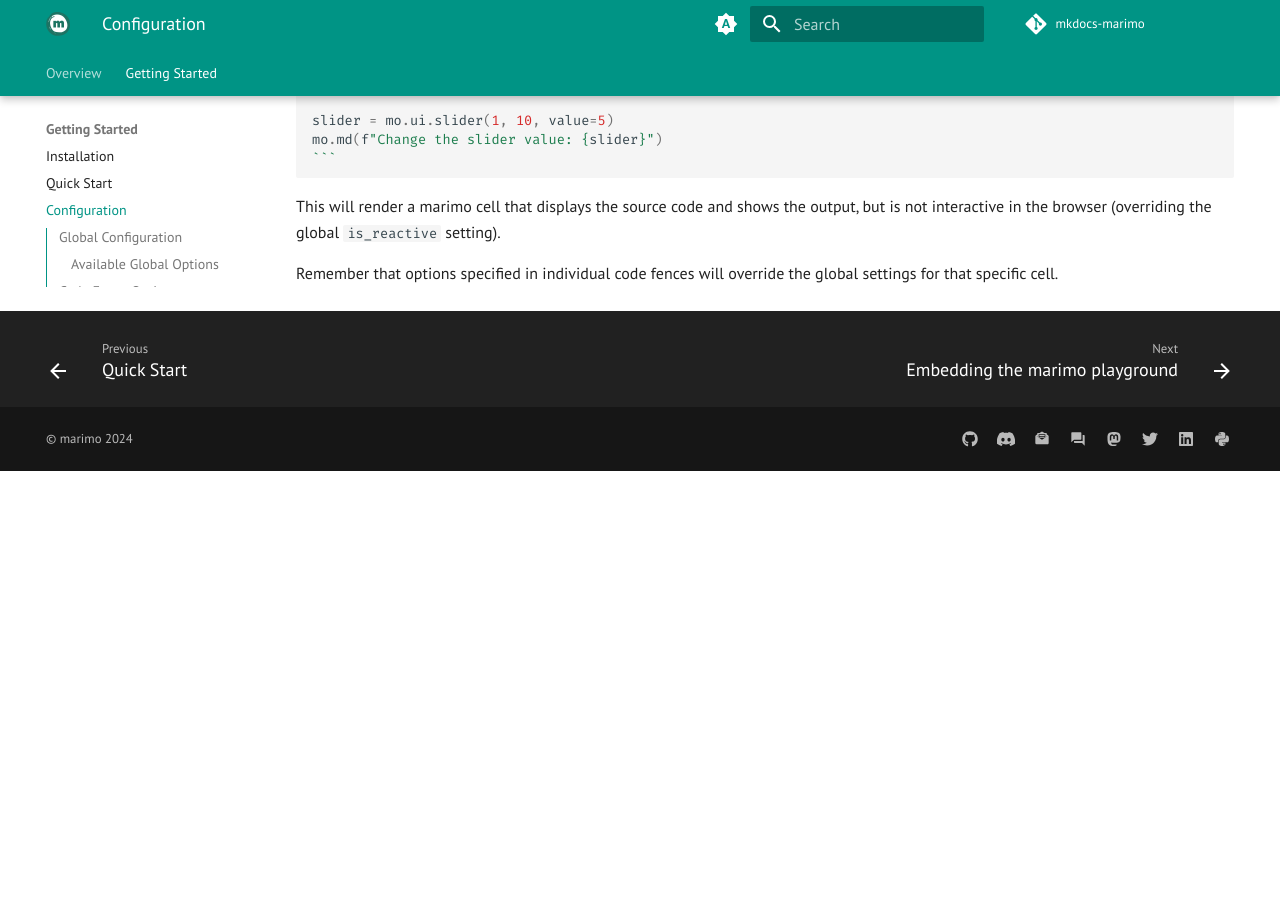
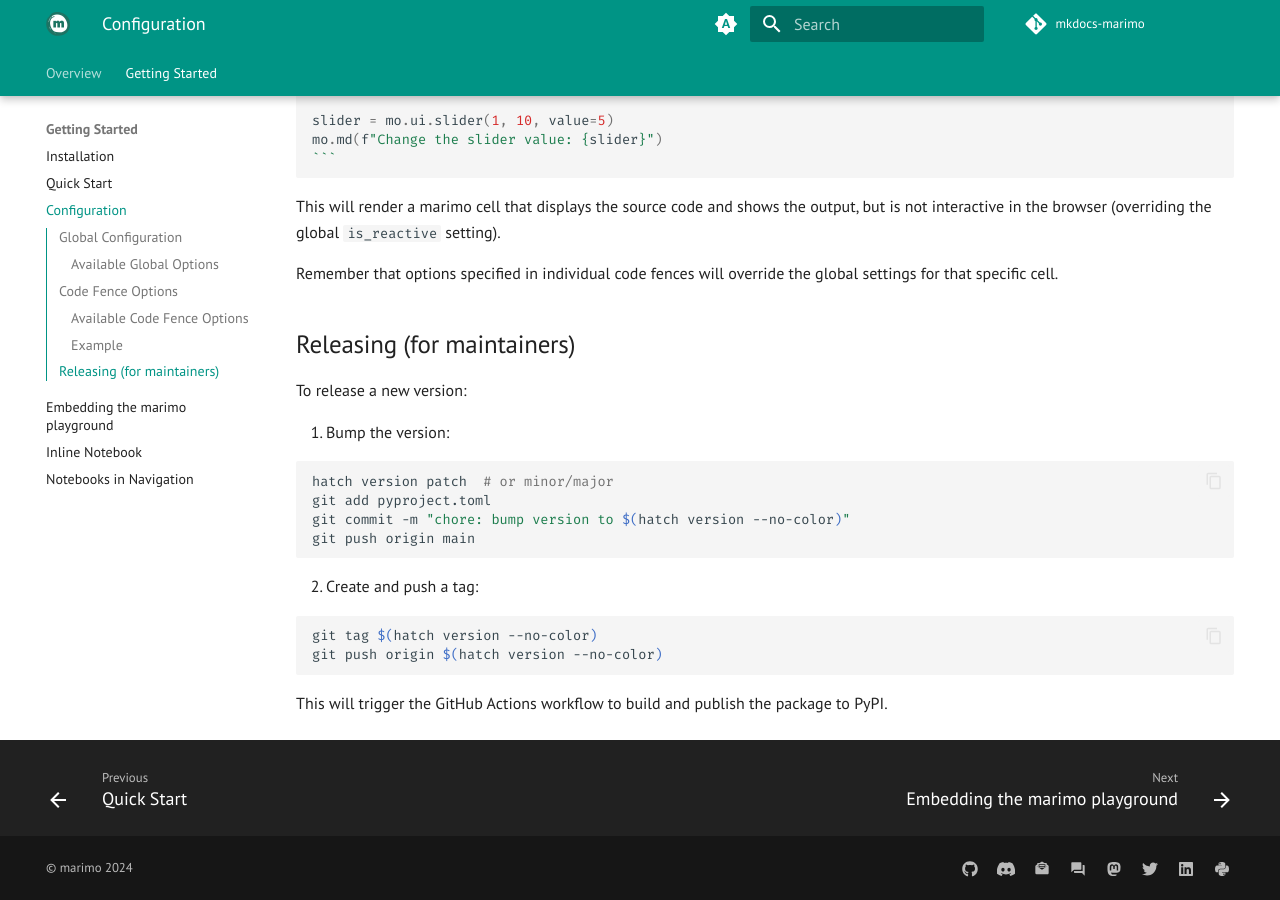
Before and after one commit to marimo-team/mkdocs-marimo, an MkDocs documentation site: the page built from docs/getting-started/configuration.md, in a window 1280 px wide and 900 px high, scrolled down 1590 px. Built offline with MkDocs 1.6.1 and Material for MkDocs 9.7.7, drawn with Linux system fonts in a browser that asks for light colours; comment, search, counter and statistics services are not loaded; before the commit the page ends 2061 px from its top, so only the background shows below that.

````diff
--- a/docs/getting-started/configuration.md
+++ b/docs/getting-started/configuration.md
@@ -60,3 +60,25 @@ mo.md(f"Change the slider value: {slider}")
 This will render a marimo cell that displays the source code and shows the output, but is not interactive in the browser (overriding the global `is_reactive` setting).
 
 Remember that options specified in individual code fences will override the global settings for that specific cell.
+
+## Releasing (for maintainers)
+
+To release a new version:
+
+1. Bump the version:
+
+   ```bash
+   hatch version patch  # or minor/major
+   git add pyproject.toml
+   git commit -m "chore: bump version to $(hatch version --no-color)"
+   git push origin main
+   ```
+
+2. Create and push a tag:
+
+   ```bash
+   git tag $(hatch version --no-color)
+   git push origin $(hatch version --no-color)
+   ```
+
+This will trigger the GitHub Actions workflow to build and publish the package to PyPI.
````
